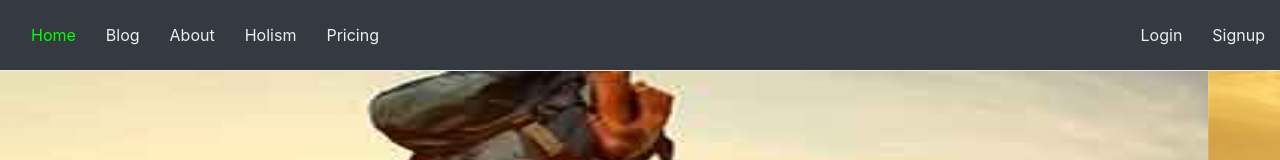
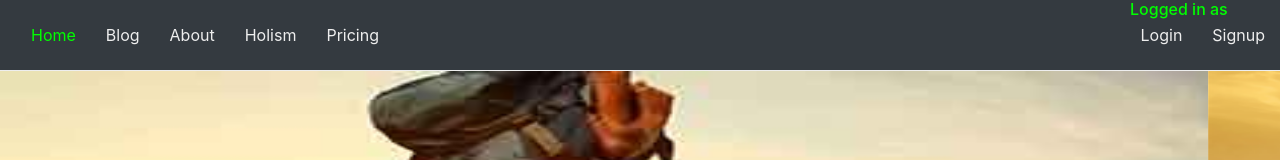
Before and after one commit to iambryanhaney/pure-life-frontend, a React (Create React App) app: page / in a window 1280 px wide. Shown: the top 160 px of the page. Built offline with nearby package versions, Linux system fonts and the light colour scheme.

Commit message:
change status to fixed upper right corner

```diff
--- a/src/App.css
+++ b/src/App.css
@@ -87,3 +87,12 @@ body {
   height: 100%;
   margin: 50px auto;
 }
+
+.status {
+  z-index: 10000;
+  position: fixed;
+  width: 150px;
+  padding: 0;
+  top:0;
+  right:0;
+}
--- a/src/App.js
+++ b/src/App.js
@@ -55,6 +55,7 @@ class App extends React.Component {
   render() {
     return (
       <Router>
+        <h6 className="status" style={{ color: '#00ff00' }}>Logged in as {this.state.first_name}</h6>
         <NavSite loggedIn={this.state.loggedIn} logout={this.logout} first_name={this.state.first_name} />
         {this.state.redirect ? <Redirect to={this.state.redirect} /> : null}
         <Route path='/' exact render={() => <Home />} />
--- a/src/containers/Nav.js
+++ b/src/containers/Nav.js
@@ -18,7 +18,6 @@ export default function NavSite(props) {
                         {
                             props.loggedIn ?
                                 <>
-                                    <h6 style={{ color: '#00ff00' }}>Logged in as {props.first_name}</h6>
                                     <NavLink to="/logout" activeStyle={{ color: '#00FF00' }} onClick={props.logout}>Logout </NavLink>
                                 </>
                                 :
```
